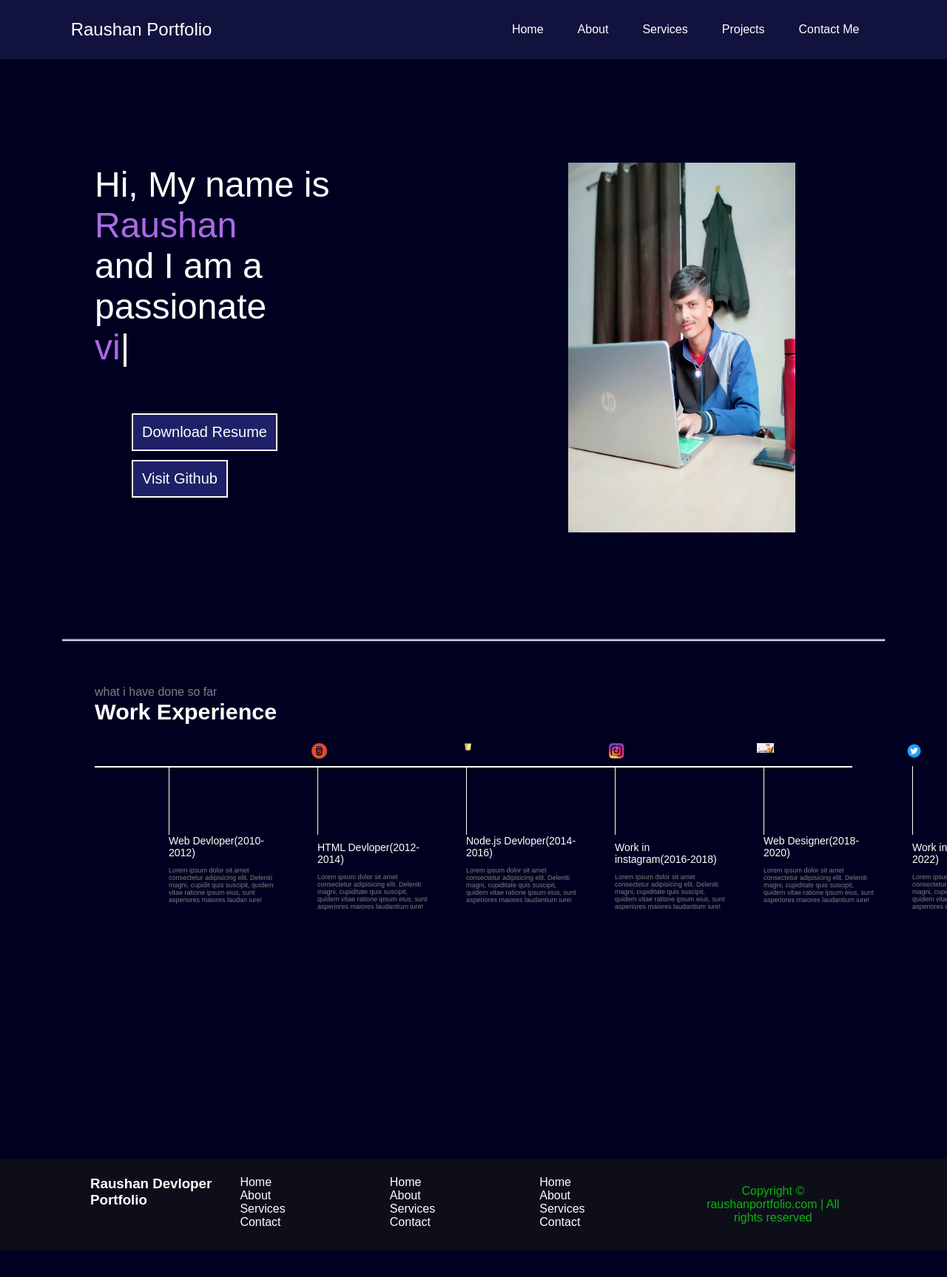
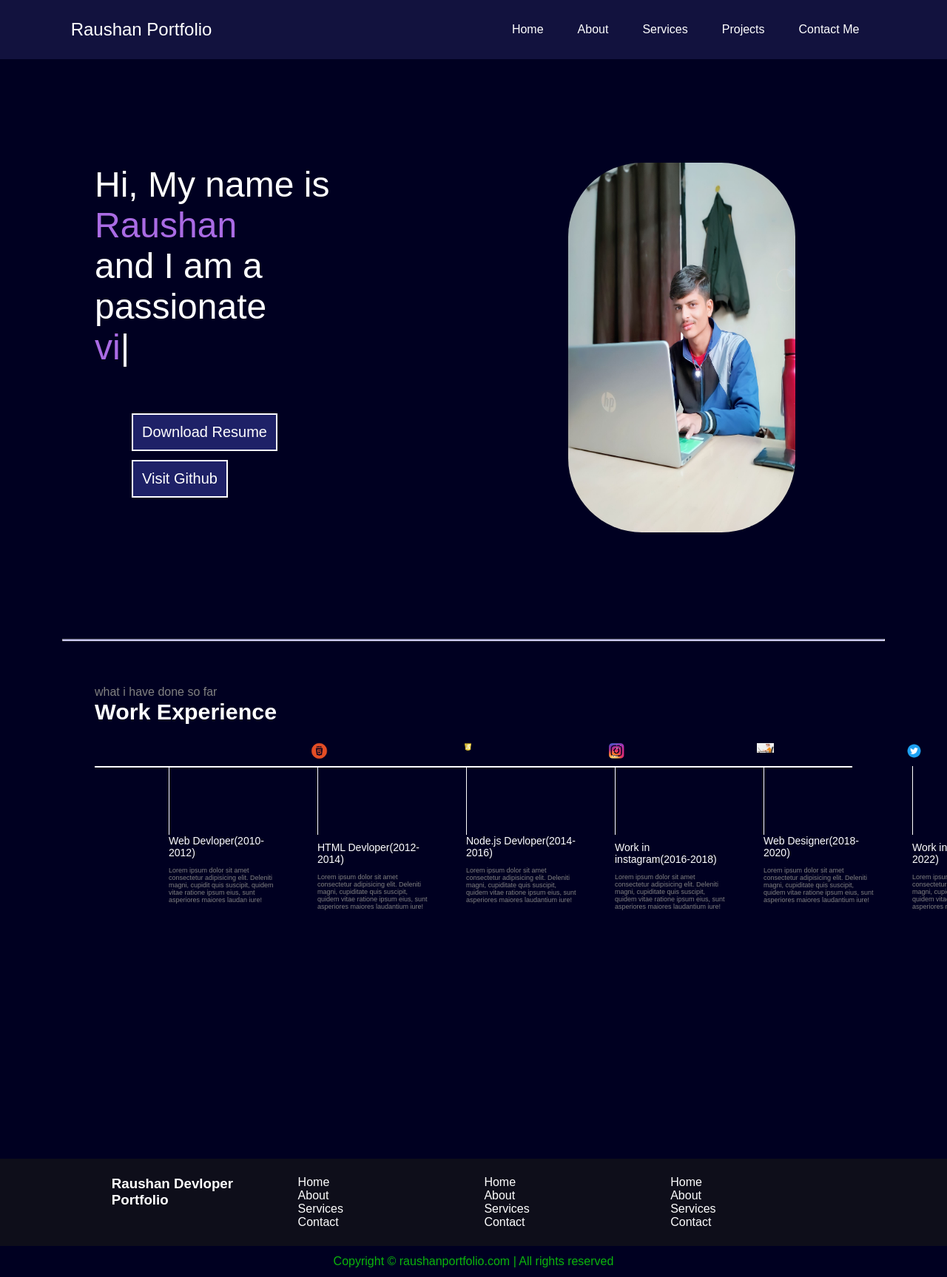
Before and after one commit to raushankumar620/raushanPortfolio, a plain HTML site: page index.html in a window 1280 px wide. Shown: the top 1727 px of the page at 74% size. Before the commit the page ends 1691 px from the top, so only its background shows below. Drawn offline with nearby package versions, Linux system fonts and the light colour scheme.

Commit message:
update the name of main file

```diff
--- a/Protofolio.html
+++ b/index.html
@@ -17,10 +17,11 @@
             <div class="right"></div>
             <ul>
                 <li><a href="#">Home</a></li>
-                <li><a href="#">About</a></li>
+                <li><a href="https://www.linkedin.com/in/raushan-kumar-853a6628a/">About</a></li>
                 <li><a href="#">Services</a></li>
                 <li><a href="#">Projects</a></li>
-                <li><a href="#">Contact Me</a></li>
+                <li><a href="tel:6202579799">Contact Me</a></li>
+
             </ul>
         </nav>
     </header>
@@ -31,13 +32,14 @@
                 <div>and I am a passionate</div>
                 <span id="element"></span>
                 <div class="buttons">
-                    <a href="https://drive.google.com/file/d/1bXFf1AYyIW-OpECrg0snVvEg9e2Q0ZGs/view?usp=sharing" target="_blank"><button
-                            class="btn">Download Resume </button></a>
-                    <a href="https://github.com/raushanpandey620" target="_blank"><button class="btn">Visit Github</button></a>
+                    <a href="https://drive.google.com/file/d/1bXFf1AYyIW-
+OpECrg0snVvEg9e2Q0ZGs/view?usp=sharing" target="_blank"><button class="btn">Download Resume </button></a>
+                    <a href="https://github.com/raushanpandey620" target="_blank"><button class="btn">Visit
+                            Github</button></a>
                 </div>
             </div>
             <div class="rightSection">
-                <img src="rkp.png" width="300px" height="500px">
+                <img src="rkp.png" width="300px" height="500px" class="rounded">
             </div>
         </section>
         <hr>
@@ -144,20 +146,17 @@
                     <li>Contact</li>
                 </ul>
             </div>
-            <div class="footer-texts">
-                Copyright &#169; raushanportfolio.com | All rights reserved
-            </div>
     </footer>
+    <div class="footer-texts">
+        Copyright &#169; raushanportfolio.com | All rights reserved
+    </div>
     <script src="https://unpkg.com/typed.js@2.0.16/dist/typed.umd.js"></script>
-    <!-- Setup and start animation! -->
     <script>
         var typed = new Typed('#element', {
             strings: ['Web devloper', 'Graphic designer', 'Web designer', 'video editior'],
             typeSpeed: 50,
         });
     </script>
-
-
 </body>
 
 </html>
--- a/style.css
+++ b/style.css
@@ -158,8 +158,12 @@ footer {
 .footer>div {
     width: 223px;
 }
-.footer .footer-texts {
+.footer-texts {
     text-align: center;
     color: rgb(11, 181, 11);
     padding: 12px;
 }
+img.rounded {
+    border-radius: 100%;
+    border-radius: 100px 100px 100px 100px;
+}
```
Also changed, not shown: images.jpeg (added).
